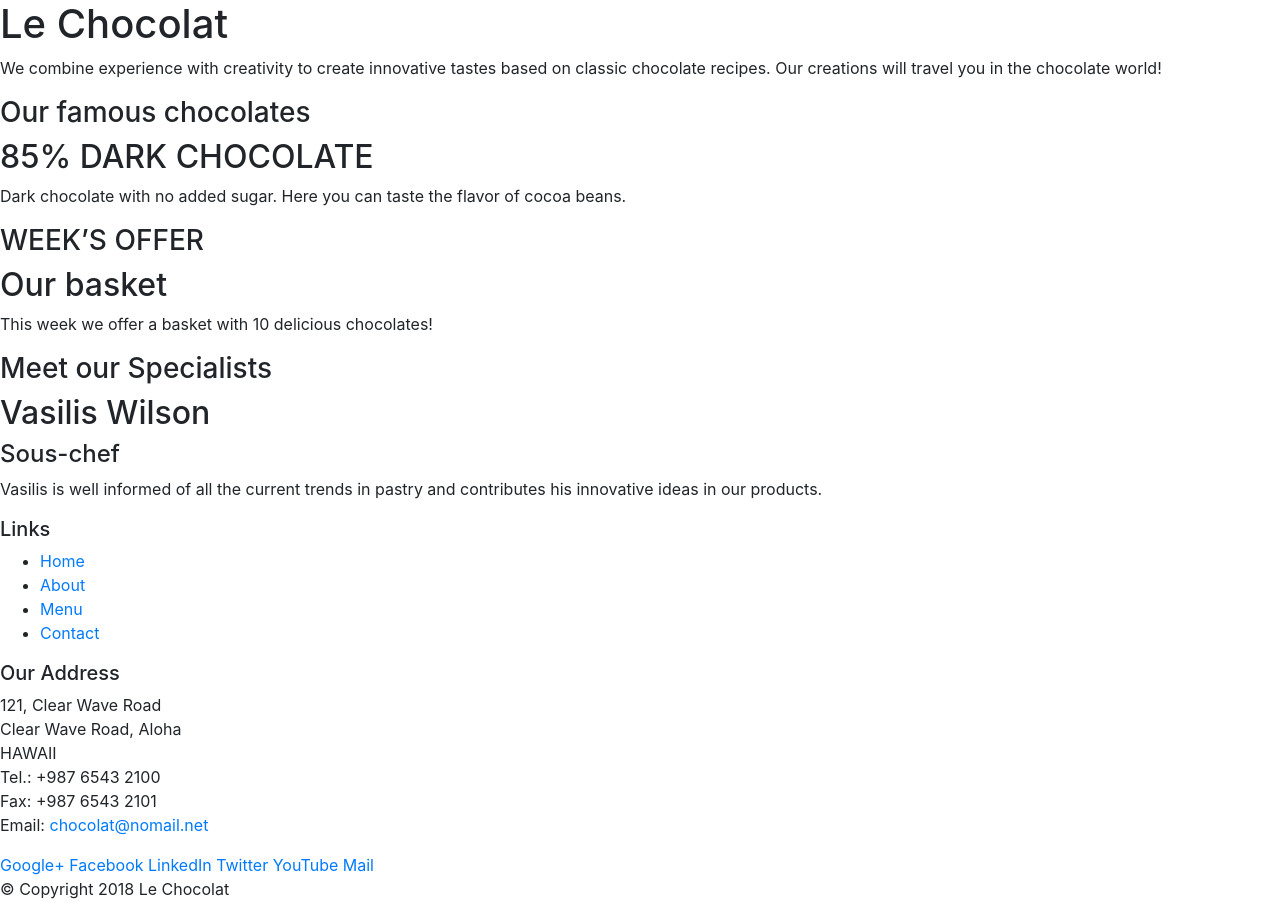
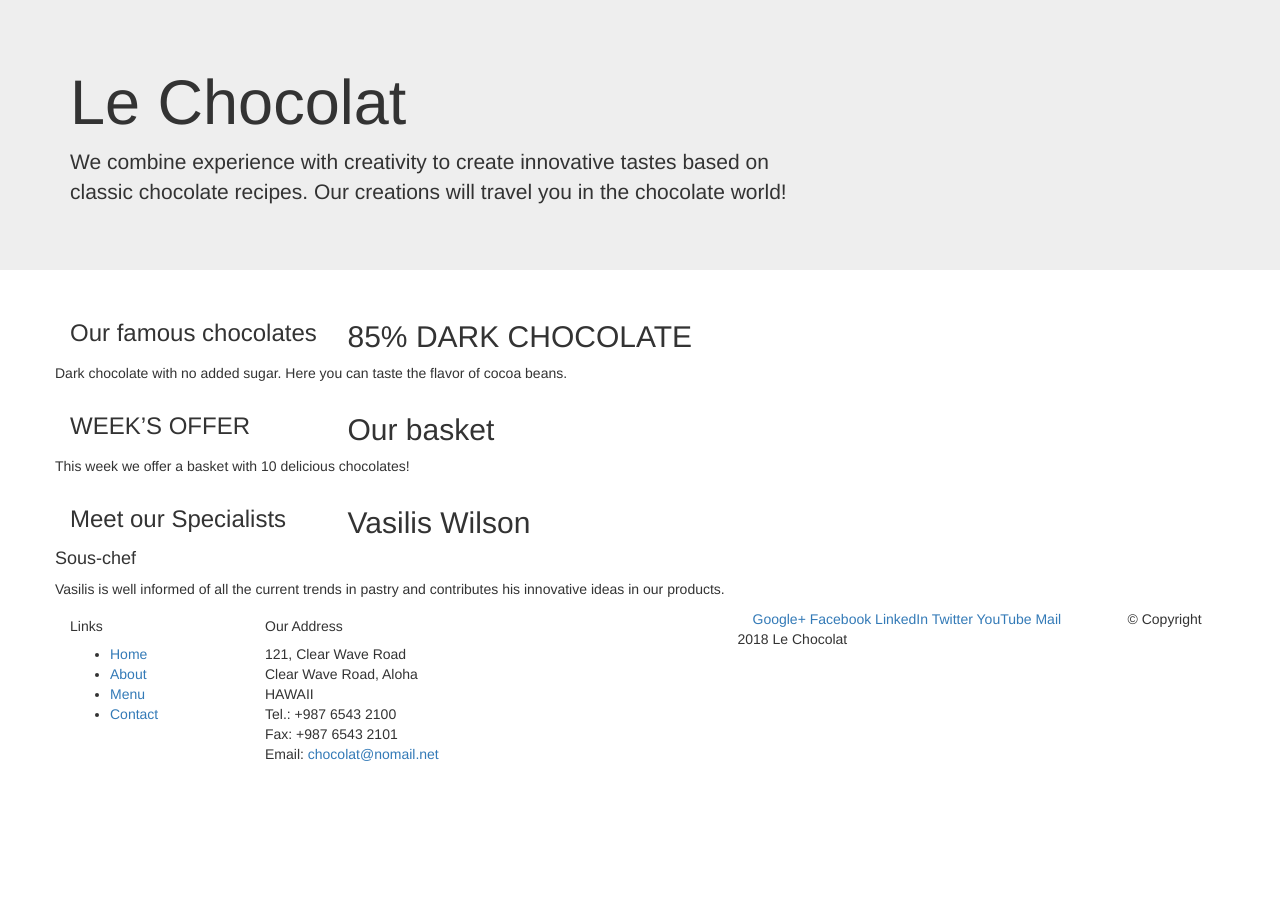
Before and after one commit to vasilis-smiris/leChocolat, a plain HTML site: page index.html in a window 1280 px wide. After the commit the page ends 800 px from the top, so only its background shows below. Drawn offline with nearby package versions, Linux system fonts and the light colour scheme.

Commit message:
Bootstrap Grid Part 1

```diff
--- a/index.html
+++ b/index.html
@@ -13,46 +13,46 @@
 
 <body>
 
-    <header>
-        <div>
-            <div>
-                <div>
+    <header class="jumbotron">
+        <div class="container">
+            <div class="row">
+                <div class="col-12 col-sm-8">
                     <h1>Le Chocolat</h1>
                     <p>We combine experience with creativity to create innovative tastes based on classic chocolate recipes. Our creations will travel you in the chocolate world!</p>
                 </div>
-                <div>
+                <div class="col col-sm">
                 </div>
             </div>
         </div>
     </header>
 
-    <div>
-        <div>
-            <div>
+    <div class="container">
+        <div class="row">
+            <div class="col-sm-4 col-md-3">
                 <h3>Our famous chocolates</h3>
             </div>
-            <div>
+            <div class="col-sm col-md">
                 <h2>85% DARK CHOCOLATE</h2>
                 <p>Dark chocolate with no added sugar. Here you can taste the flavor of cocoa beans.</p>
             </div>
         </div>
 
 
-        <div>
-            <div>
+        <div class="row">
+            <div class="col-sm-4 col-md-3">
                 <h3>WEEK’S OFFER</h3>
             </div>
-            <div>
+            <div class="col-sm col-md">
                 <h2>Our basket</h2>
                 <p>This week we offer a basket with 10 delicious chocolates! </p>
             </div>
         </div>
 
-        <div>
-            <div>
+        <div class="row">
+            <div class="col-sm-4 col-md-3">
                 <h3>Meet our  Specialists</h3>
             </div>
-            <div>
+            <div class="col-sm col-md">
                 <h2>Vasilis Wilson </h2>
                 <h4>Sous-chef</h4>
                 <p>Vasilis is well informed of all the current trends in pastry and contributes his innovative ideas in our products.</p>
@@ -60,10 +60,10 @@
         </div>
     </div>
 
-    <footer>
-        <div>
+    <footer class="container">
+        <div class="row">
             <div>
-                <div>
+                <div class="col-5 offset-1 col-sm-2">
                     <h5>Links</h5>
                     <ul>
                         <li><a href="#">Home</a></li>
@@ -72,7 +72,7 @@
                         <li><a href="#">Contact</a></li>
                     </ul>
                 </div>
-                <div>
+                <div div class="col-6 col-sm-5">
                     <h5>Our Address</h5>
                     <address>
                         121, Clear Wave Road<br>
@@ -83,8 +83,8 @@
                         Email: <a href="mailto:chocolat@nomail.net">chocolat@nomail.net</a>
 		           </address>
                 </div>
-                <div>
-                    <div>
+                <div class="col col-sm-4">
+                    <div class="col-auto">
                         <a href="http://google.com/+">Google+</a>
                         <a href="http://www.facebook.com/profile.php?id=">Facebook</a>
                         <a href="http://www.linkedin.com/in/">LinkedIn</a>
```
